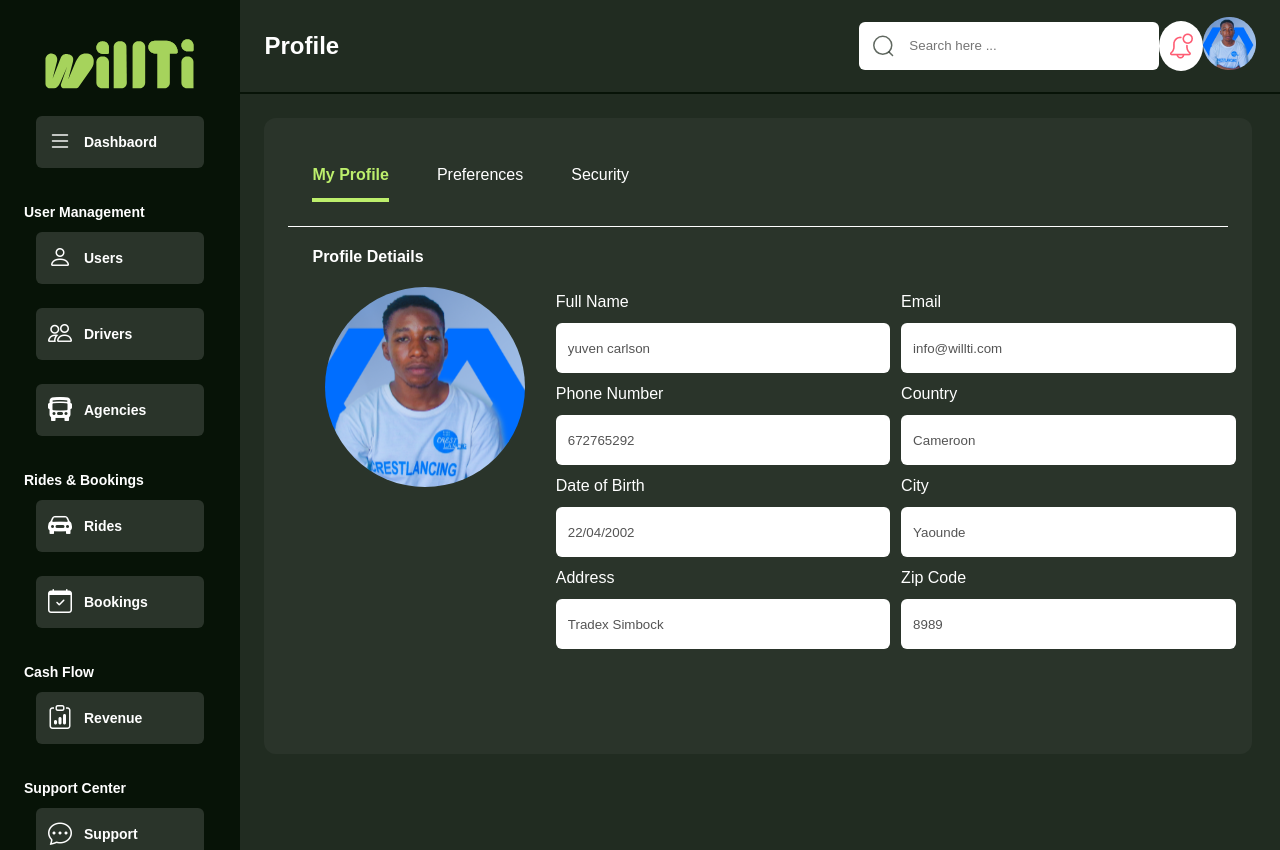
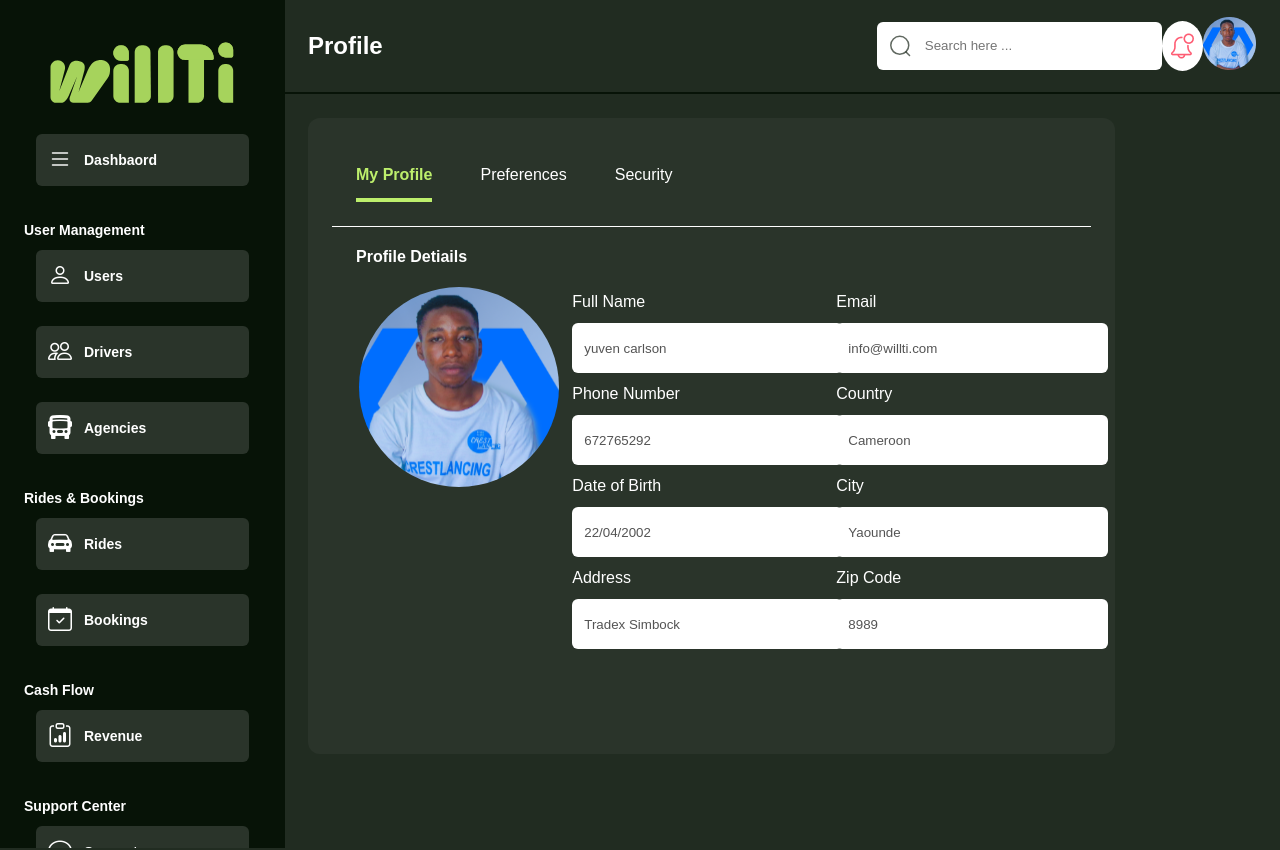
Before and after one commit to CarlTeclancing/willti-admin-ui, a React (Vite) app: page /dashboard/profile in a window 1280 px wide. Shown: the top 850 px of the page. Built offline with nearby package versions, Linux system fonts and the light colour scheme.

Commit message:
updated the side bar making the it fixed

```diff
--- a/src/App.css
+++ b/src/App.css
@@ -36,7 +36,8 @@ body::-webkit-scrollbar {
 
 }
 .narrow{
-  width: 100%;
+  width: calc(100% - 237px);
+  margin-left: 284px;
   height: 100%;
 }
 .btn{
--- a/src/components/SideBar.jsx
+++ b/src/components/SideBar.jsx
@@ -33,7 +33,7 @@ export default function SideBar() {
         <span className='nav-category'>User Management </span>
 
         <Link to="/dashboard/users"
-            className={location.pathname === '/dashboard/users' ? 'nav-el-active' : 'nav-el'}
+            className={(location.pathname === '/dashboard/users') || (location.pathname ==='/dashboard/users/user-detials') ? 'nav-el-active' : 'nav-el'}
             >
 
             <i className="bi bi-person icon"></i>
@@ -41,14 +41,14 @@ export default function SideBar() {
         </Link>
 
         <Link to="/dashboard/drivers"
-            className={location.pathname === '/dashboard/drivers' ? 'nav-el-active' : 'nav-el'}
+            className={location.pathname === '/dashboard/drivers' || location.pathname ==='/dashboard/drivers/driver-detials' ? 'nav-el-active' : 'nav-el'}
             >
             <i className="bi bi-people icon"></i>
             <span className='nav'>Drivers</span>
         </Link>
 
         <Link to="/dashboard/agencies"
-            className={location.pathname === '/dashboard/agencies' ? 'nav-el-active' : 'nav-el'}
+            className={location.pathname === '/dashboard/agencies' || location.pathname === '/dashboard/agency/agency-detials'? 'nav-el-active' : 'nav-el'}
             >
             <i className="bi bi-bus-front-fill icon"></i>
             <span className='nav'>Agencies</span>
--- a/src/css/Pages.css
+++ b/src/css/Pages.css
@@ -5,7 +5,7 @@
     padding: 24px;
 }
 .row{
-    width: calc(100% - 100px);
+    width: calc(100% - 237px);
     height: 588px;
     padding: 24px;
     background-color: var(--tertiary);
--- a/src/css/SideBar.css
+++ b/src/css/SideBar.css
@@ -1,8 +1,9 @@
 .side-bar{
     width: 237px;
     height: 100%;
+    position: fixed;
+    top: 0px;
     padding: 24px;
-    padding-bottom: 40px;
     display: flex;
     flex-direction: column;
     overflow-y: scroll;
@@ -101,28 +102,3 @@
    justify-content: center;
    border-radius: 50%;
 }
-.user-form{
-    width: 100%;
-    display: flex;
-    justify-content: space-around;
-}
-.sec-1{
-    width: 40%;
-    display: flex;
-    flex-direction: column;
-}
-.form-el{
-    width: 100%;
-    display: flex;
-    flex-direction: column;
-    height: auto;
-}
-.form-el input{
-    width: 343px;
-    height: 48px;
-    background-color: var(--text);
-    border-radius: 6px;
-    display: flex;
-    align-items: center;
-    justify-content: space-evenly;
-}
```
